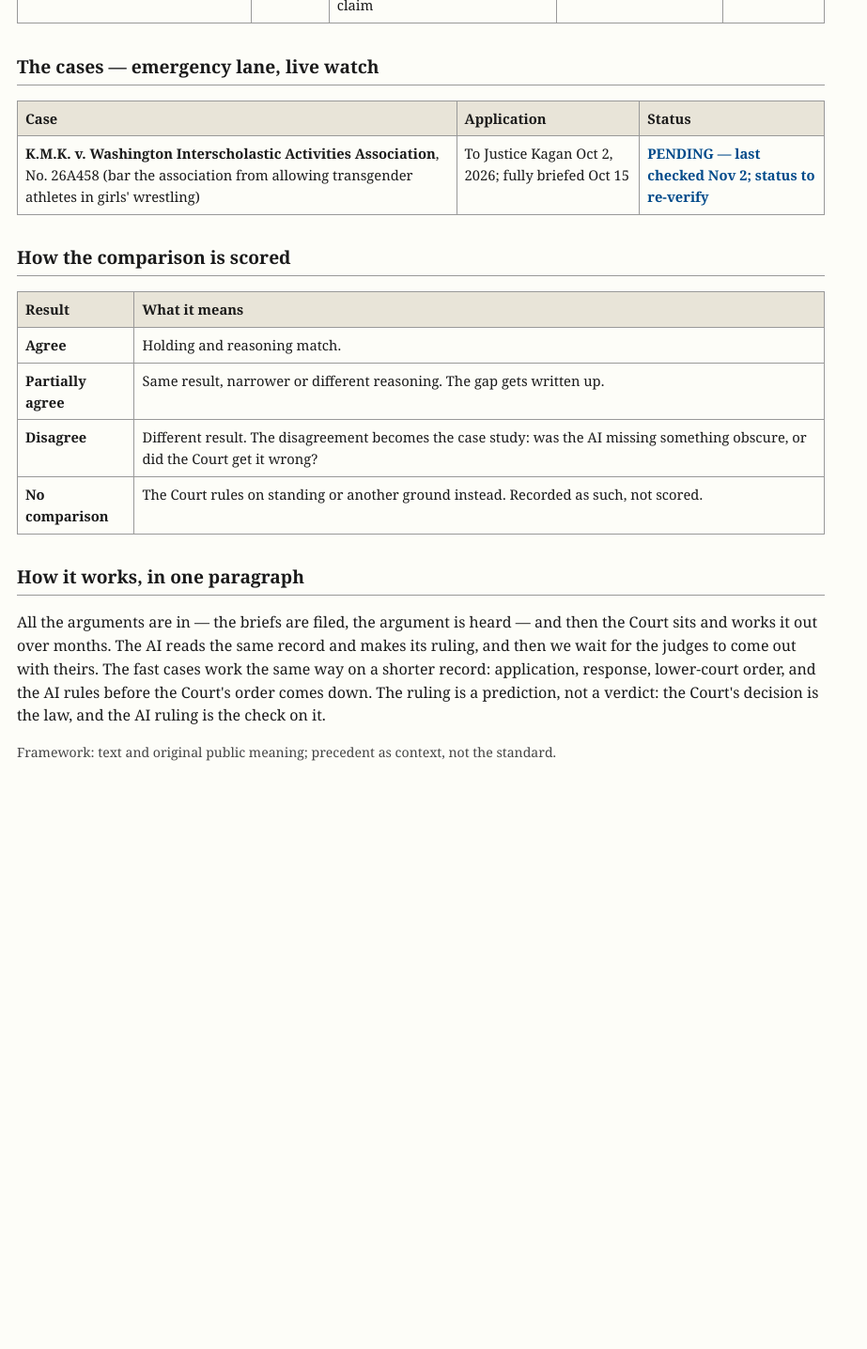
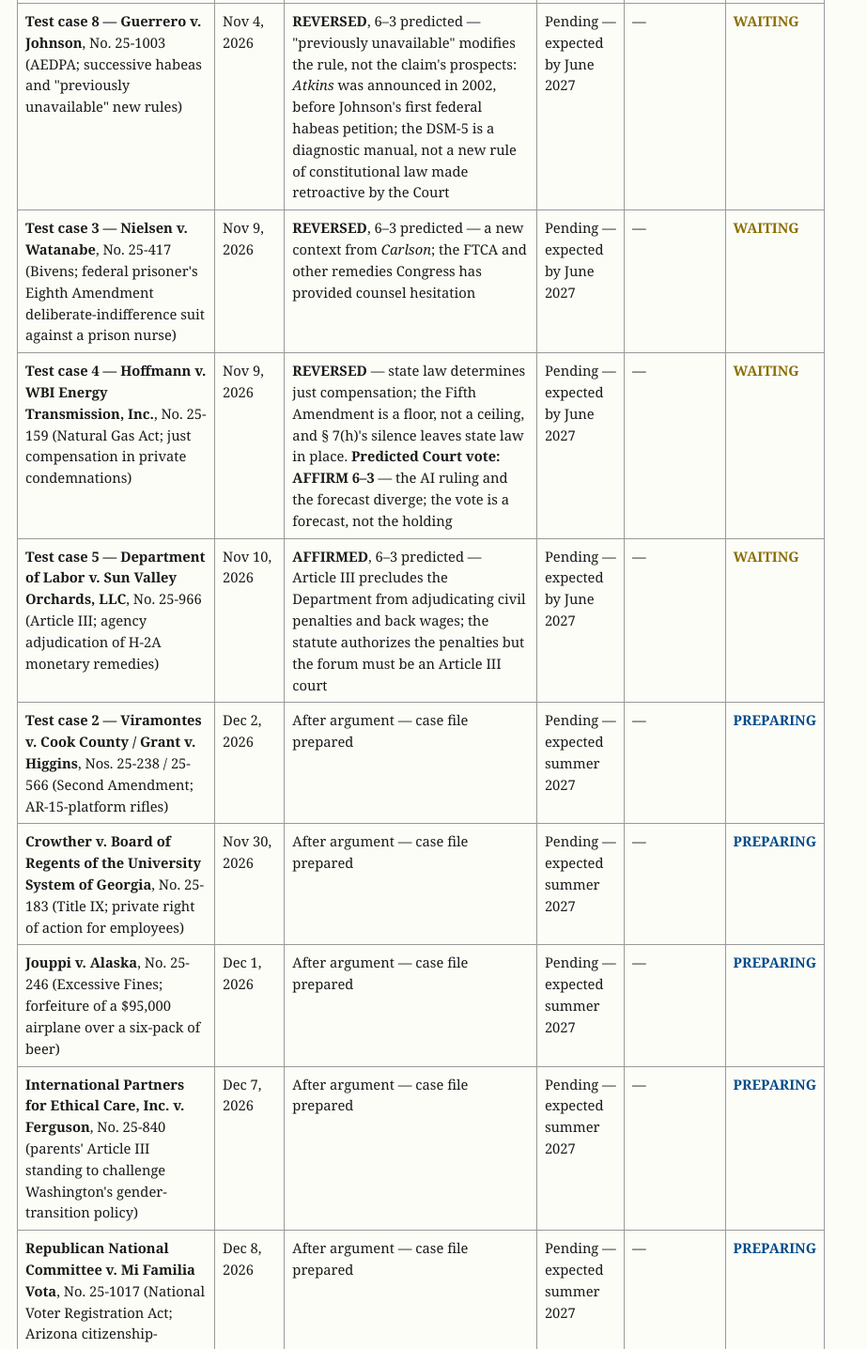
Before and after one commit to Oregon49/voterlens-oregon, a plain HTML site: page assets/ai-arbiter-tracker.html in a window 1280 px wide. Shown: the part 1364-2800 px from the top of the page at 94% size, without its empty margins (0-923 px from the left). Before the commit the page ends 2208 px from the top, so only its background shows below. Drawn offline with Linux system fonts and the light colour scheme.

Commit message:
Arbiter tracker: add Maxwell, Younge, Guerrero live predictions (Nov 2-4)
Test cases 6-8, all argued and undecided:
- Maxwell v. Dinis, No. 25-5930 — REVERSED 9-0 predicted
- Younge v. Fulton Judicial Circuit DA, No. 25-352 — REVERSED 6-3 predicted
- Guerrero v. Johnson, No. 25-1003 — REVERSED 6-3 predicted
Merits lane tally: ruled on 7, pending 13. Version 2026-11-20-v2.
Full write-ups in ~/workspace/arbiter-predictions-2026-11-20/.

```diff
--- a/assets/ai-arbiter-tracker.html
+++ b/assets/ai-arbiter-tracker.html
@@ -3,6 +3,7 @@
 <head>
 <meta charset="utf-8">
 <meta name="viewport" content="width=device-width, initial-scale=1">
+<meta name="voterlens-version" content="2026-11-20-v2">
 <title>AI Constitutional Arbiter — Tracker — VoterLens</title>
 <style>
 body{background:#fdfdf8;color:#1a1a1a;font-family:Georgia,serif;line-height:1.55;margin:0;padding:18px;max-width:860px}
@@ -28,7 +29,7 @@ th{background:#e8e4d8}
 <h2>Running tally</h2>
 <table>
 <tr><th></th><th>Ruled on</th><th>Decided by the Court</th><th>Agree</th><th>Partially agree</th><th>Disagree</th><th>No comparison</th><th>Pending</th></tr>
-<tr><td><strong>Merits lane</strong> (predictions)</td><td>1</td><td>0</td><td>0</td><td>0</td><td>0</td><td>0</td><td>2</td></tr>
+<tr><td><strong>Merits lane</strong> (predictions)</td><td>7</td><td>0</td><td>0</td><td>0</td><td>0</td><td>0</td><td>13</td></tr>
 <tr><td><strong>Backtests</strong> (already decided)</td><td>2</td><td>2</td><td>2</td><td>0</td><td>0</td><td>0</td><td>0</td></tr>
 <tr><td><strong>Emergency lane</strong></td><td>1</td><td>1</td><td>1</td><td>0</td><td>0</td><td>0</td><td>1 watch</td></tr>
 </table>
@@ -38,6 +39,22 @@ th{background:#e8e4d8}
 <table>
 <tr><th>Case</th><th>Argued</th><th>AI ruling</th><th>Court's ruling</th><th>Comparison</th><th>Status</th></tr>
 <tr>
+<td><strong>Test case 6 — Maxwell v. Dinis</strong>, No. 25-5930 (First Step Act; habeas for earned time credits)</td>
+<td>Nov 2, 2026</td>
+<td><strong>REVERSED</strong>, 9–0 predicted — § 2241 covers a claim that the Bureau's miscalculation of First Step Act credits keeps a prisoner in prison instead of prerelease custody (<em>Preiser</em>). Note: the government asked the Court to consider dismissing as improvidently granted — if it does, there is no comparison</td>
+<td>Pending — expected by June 2027</td>
+<td>—</td>
+<td class="status-wait">WAITING</td>
+</tr>
+<tr>
+<td><strong>Test case 7 — Younge v. Fulton Judicial Circuit District Attorney's Office, Georgia</strong>, No. 25-352 (Federal Rules; unpleaded affirmative defense at summary judgment)</td>
+<td>Nov 2, 2026</td>
+<td><strong>REVERSED</strong>, 6–3 predicted — Rule 8(c)(1) says a party "must" plead every affirmative defense; the route for a late defense is amendment under Rules 15(a)(2) and 16(b)(4), not a freestanding no-prejudice test at summary judgment</td>
+<td>Pending — expected by June 2027</td>
+<td>—</td>
+<td class="status-wait">WAITING</td>
+</tr>
+<tr>
 <td><strong>Test case 1 — St. Mary Catholic Parish v. Roy</strong>, No. 25-581 (Free Exercise; Colorado universal preschool)</td>
 <td>Nov 3, 2026</td>
 <td><strong>REVERSED</strong>, 6–3 predicted — Colorado may not condition a public benefit on surrendering religious exercise (<em>Fulton</em> / <em>Carson</em>)</td>
@@ -46,8 +63,80 @@ th{background:#e8e4d8}
 <td class="status-wait">WAITING</td>
 </tr>
 <tr>
+<td><strong>Test case 8 — Guerrero v. Johnson</strong>, No. 25-1003 (AEDPA; successive habeas and "previously unavailable" new rules)</td>
+<td>Nov 4, 2026</td>
+<td><strong>REVERSED</strong>, 6–3 predicted — "previously unavailable" modifies the rule, not the claim's prospects: <em>Atkins</em> was announced in 2002, before Johnson's first federal habeas petition; the DSM-5 is a diagnostic manual, not a new rule of constitutional law made retroactive by the Court</td>
+<td>Pending — expected by June 2027</td>
+<td>—</td>
+<td class="status-wait">WAITING</td>
+</tr>
+<tr>
+<td><strong>Test case 3 — Nielsen v. Watanabe</strong>, No. 25-417 (Bivens; federal prisoner's Eighth Amendment deliberate-indifference suit against a prison nurse)</td>
+<td>Nov 9, 2026</td>
+<td><strong>REVERSED</strong>, 6–3 predicted — a new context from <em>Carlson</em>; the FTCA and other remedies Congress has provided counsel hesitation</td>
+<td>Pending — expected by June 2027</td>
+<td>—</td>
+<td class="status-wait">WAITING</td>
+</tr>
+<tr>
+<td><strong>Test case 4 — Hoffmann v. WBI Energy Transmission, Inc.</strong>, No. 25-159 (Natural Gas Act; just compensation in private condemnations)</td>
+<td>Nov 9, 2026</td>
+<td><strong>REVERSED</strong> — state law determines just compensation; the Fifth Amendment is a floor, not a ceiling, and § 7(h)'s silence leaves state law in place. <strong>Predicted Court vote: AFFIRM 6–3</strong> — the AI ruling and the forecast diverge; the vote is a forecast, not the holding</td>
+<td>Pending — expected by June 2027</td>
+<td>—</td>
+<td class="status-wait">WAITING</td>
+</tr>
+<tr>
+<td><strong>Test case 5 — Department of Labor v. Sun Valley Orchards, LLC</strong>, No. 25-966 (Article III; agency adjudication of H-2A monetary remedies)</td>
+<td>Nov 10, 2026</td>
+<td><strong>AFFIRMED</strong>, 6–3 predicted — Article III precludes the Department from adjudicating civil penalties and back wages; the statute authorizes the penalties but the forum must be an Article III court</td>
+<td>Pending — expected by June 2027</td>
+<td>—</td>
+<td class="status-wait">WAITING</td>
+</tr>
+<tr>
 <td><strong>Test case 2 — Viramontes v. Cook County / Grant v. Higgins</strong>, Nos. 25-238 / 25-566 (Second Amendment; AR-15-platform rifles)</td>
 <td>Dec 2, 2026</td>
+<td>After argument — case file prepared</td>
+<td>Pending — expected summer 2027</td>
+<td>—</td>
+<td class="status-prep">PREPARING</td>
+</tr>
+<tr>
+<td><strong>Crowther v. Board of Regents of the University System of Georgia</strong>, No. 25-183 (Title IX; private right of action for employees)</td>
+<td>Nov 30, 2026</td>
+<td>After argument — case file prepared</td>
+<td>Pending — expected summer 2027</td>
+<td>—</td>
+<td class="status-prep">PREPARING</td>
+</tr>
+<tr>
+<td><strong>Jouppi v. Alaska</strong>, No. 25-246 (Excessive Fines; forfeiture of a $95,000 airplane over a six-pack of beer)</td>
+<td>Dec 1, 2026</td>
+<td>After argument — case file prepared</td>
+<td>Pending — expected summer 2027</td>
+<td>—</td>
+<td class="status-prep">PREPARING</td>
+</tr>
+<tr>
+<td><strong>International Partners for Ethical Care, Inc. v. Ferguson</strong>, No. 25-840 (parents' Article III standing to challenge Washington's gender-transition policy)</td>
+<td>Dec 7, 2026</td>
+<td>After argument — case file prepared</td>
+<td>Pending — expected summer 2027</td>
+<td>—</td>
+<td class="status-prep">PREPARING</td>
+</tr>
+<tr>
+<td><strong>Republican National Committee v. Mi Familia Vota</strong>, No. 25-1017 (National Voter Registration Act; Arizona citizenship-evidence and 90-day cancellation rules)</td>
+<td>Dec 8, 2026</td>
+<td>After argument — case file prepared</td>
+<td>Pending — expected summer 2027</td>
+<td>—</td>
+<td class="status-prep">PREPARING</td>
+</tr>
+<tr>
+<td><strong>Department of Homeland Security v. D.V.D.</strong>, No. 26-426 (third-country removal Guidance; classwide relief under 8 U.S.C. § 1252(f)(1))</td>
+<td>Dec 9, 2026</td>
 <td>After argument — case file prepared</td>
 <td>Pending — expected summer 2027</td>
 <td>—</td>
@@ -80,7 +169,7 @@ th{background:#e8e4d8}
 <tr>
 <td><strong>K.M.K. v. Washington Interscholastic Activities Association</strong>, No. 26A458 (bar the association from allowing transgender athletes in girls' wrestling)</td>
 <td>To Justice Kagan Oct 2, 2026; fully briefed Oct 15</td>
-<td class="status-prep">PENDING — last checked Nov 2; status to re-verify</td>
+<td class="status-prep">PENDING — last checked Nov 20, 2026; no action yet (most recent docket entry Nov 11 — supplemental letters only)</td>
 </tr>
 </table>
 
@@ -96,5 +185,16 @@ th{background:#e8e4d8}
 <h2>How it works, in one paragraph</h2>
 <p>All the arguments are in — the briefs are filed, the argument is heard — and then the Court sits and works it out over months. The AI reads the same record and makes its ruling, and then we wait for the judges to come out with theirs. The fast cases work the same way on a shorter record: application, response, lower-court order, and the AI rules before the Court's order comes down. The ruling is a prediction, not a verdict: the Court's decision is the law, and the AI ruling is the check on it.</p>
 <p class="small">Framework: text and original public meaning; precedent as context, not the standard.</p>
+<script>
+(function(){
+  // Cache freshness: same mechanism as the rest of the site (sw.js v4,
+  // network-first navigations). Reload on bfcache restore so a page
+  // reopened from memory never shows a stale tracker.
+  window.addEventListener('pageshow', function(e){ if (e.persisted) { window.location.reload(); } });
+  try {
+    if ('serviceWorker' in navigator) { navigator.serviceWorker.register('../sw.js').catch(function(){}); }
+  } catch (e) {}
+})();
+</script>
 </body>
 </html>
```
